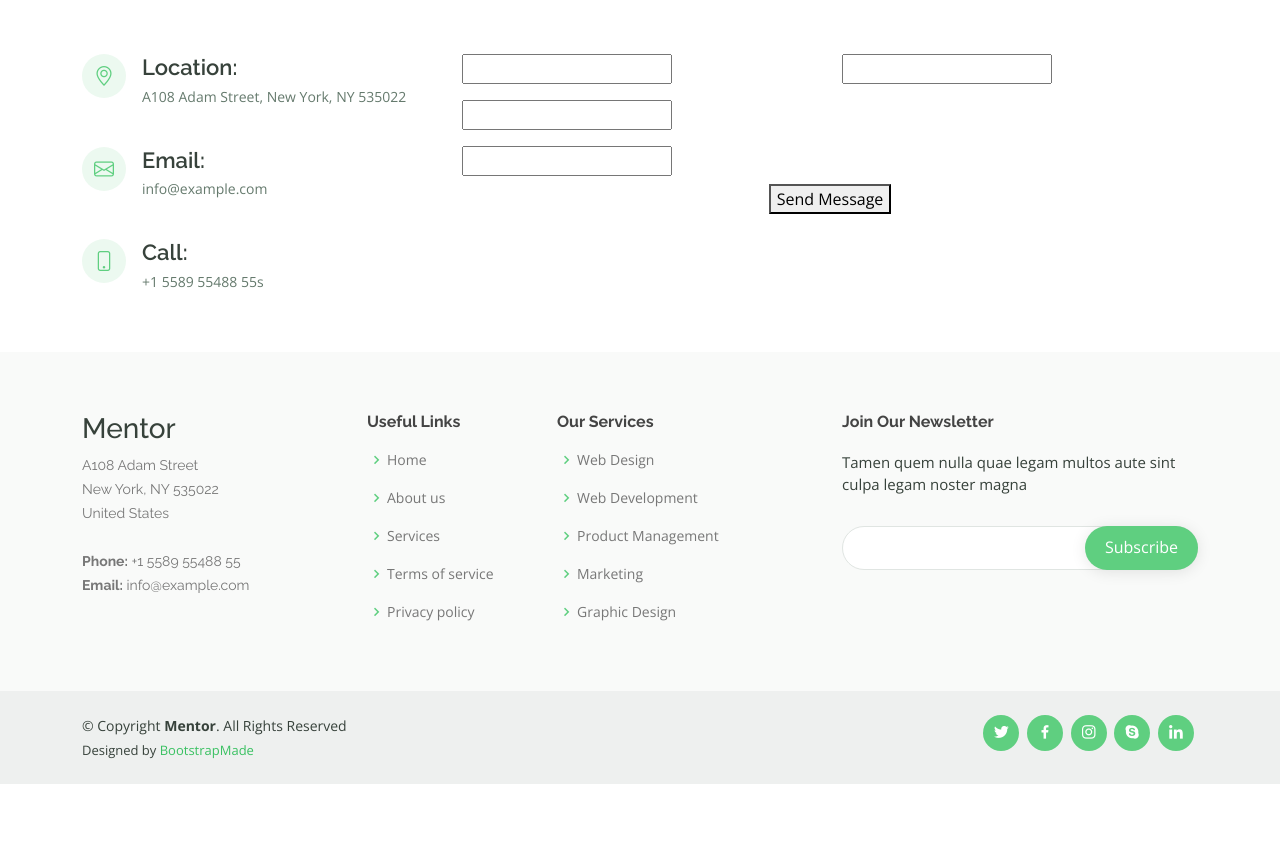
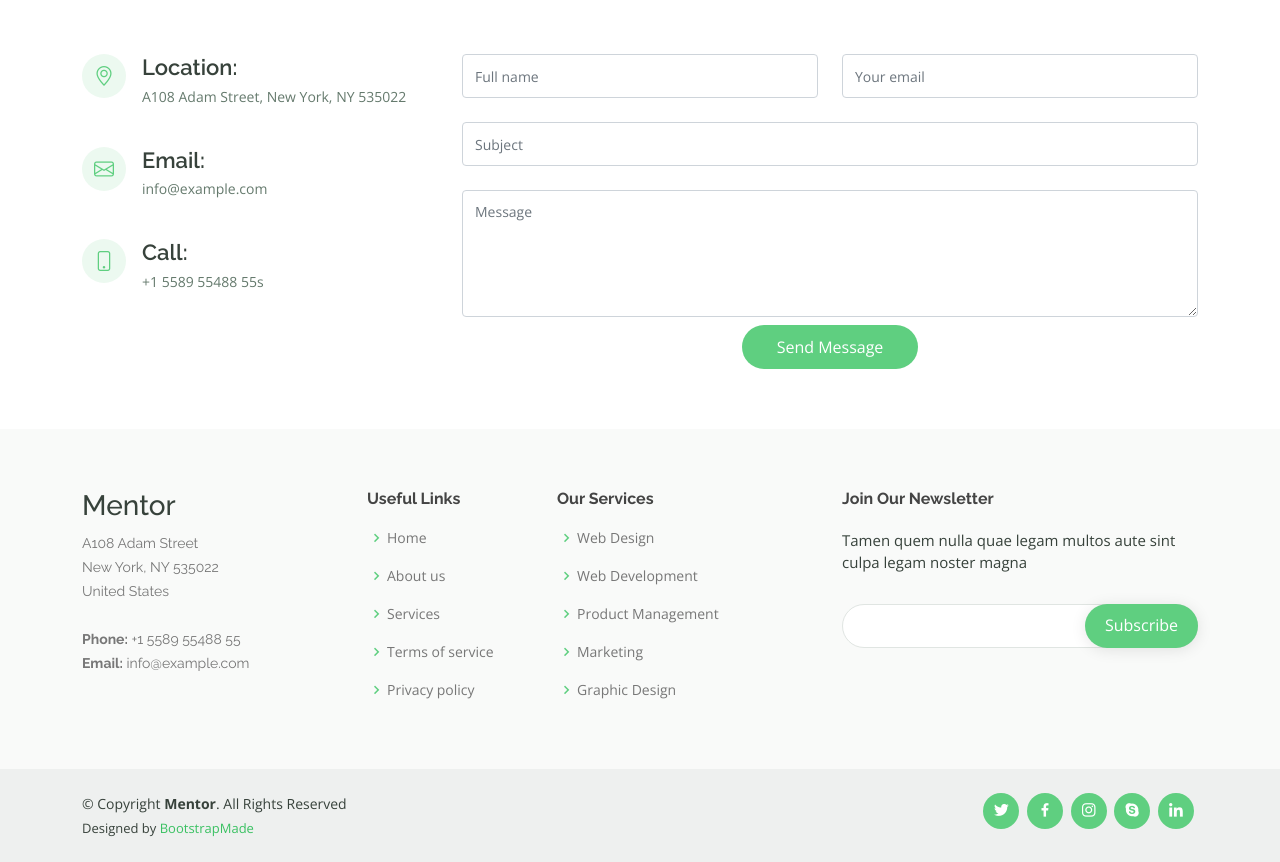
Before and after one commit to luciaderosa/mentor, a Django app: page /contact/ in a window 1280 px wide. Shown: the part 576-1438 px from the top of the page. Before the commit the page ends 1360 px from the top, so only its background shows below. Run offline with Django 4.2, Linux system fonts and the light colour scheme; some libraries are stand-ins or nearby versions.

Commit message:
formulario de contacto

```diff
--- a/contacts/forms.py
+++ b/contacts/forms.py
@@ -1,40 +1,15 @@
-from django.forms import ModelForm, TextInput, Textarea, EmailField
+from django import forms
 from .models import Contact
 
 # create a ModelForm
-class ContactForm(ModelForm):
+class ContactForm(forms.ModelForm):
     class Meta():
         model = Contact
         fields = ['name', 'email', 'subject', 'message']
-        labels = {
-            'name':'Full Name',
-            'email':'Email',
-            'subject':'Subject',
-            'message':'Message',
+
+        widgets = {
+            'name': forms.TextInput(attrs={'class':'form-control','placeholder':'Full name'}),
+            'email': forms.EmailInput(attrs={'class':'form-control','placeholder':'Your email'}),
+            'subject': forms.TextInput(attrs={'class':'form-control','placeholder':'Subject'}),
+            'message':forms.Textarea(attrs={'class':'form-control','placeholder':'Message','rows':5}),
         }
-
-
-
-                          # name= Te(label='Full name',max_length=100, widget=TextInput(
-    #                                 attrs={
-    #                                     'class':'form-control',
-    #                                     'placeholder':'FullName',
-    #                                 }))
-    # email=EmailField(label='Email',max_length=254,
-    #                                 widget=EmailInput(
-    #                                 attrs={
-    #                                     'class':'form-control',
-    #                                     'placeholder':'Your Email',
-    #                                 }))
-    # subject=CharField(label='Subject',max_length=60,widget=TextInput(
-    #                                 attrs={
-    #                                     'class':'form-control',
-    #                                     'placeholder':'Subject',
-    #                                 }))
-    # message=CharField(label='Message',max_length=512, widget=Textarea(
-    #                                 attrs={
-    #                                     'class':'form-control',
-    #                                     'placeholder':'Message',
-    #                                     'rows': 5
-    #                                 }))
-	# specify the name of model to use
--- a/contacts/views.py
+++ b/contacts/views.py
@@ -9,12 +9,15 @@ def contact(request):
         if contact_form.is_valid():
             # save the form data to model
             contact_form.save()
-            html= "Your message was sent!"
+            msg= color_msg('Your message was sent!','success')
         else:
-            html= "Verify your data"
+            msg= color_msg('Verify your data!','danger')
     else:
-        initial={'name':' ','email':' ','subject':' ','message':' '}
-        html=''
+        initial={'name':'','email':'','subject':'','message':''}
         contact_form=ContactForm(initial=initial)
+        msg= color_msg('','')
 
-    return render(request, 'mentor/contact.html', {'contact_form': contact_form, 'html':html})
+    return render(request, 'mentor/contact.html',{'contact_form': contact_form, 'msg':msg})
+
+def color_msg(text,color):
+    return {'text':text, 'color':color}
--- a/static/css/style.css
+++ b/static/css/style.css
@@ -1323,16 +1323,16 @@ section {
   color: #fff;
 }
 
-.contact .php-email-form {
+.contact .email-form {
   width: 100%;
   background: #fff;
 }
 
-.contact .php-email-form .form-group {
+.contact .email-form .form-group {
   padding-bottom: 8px;
 }
 
-.contact .php-email-form .error-message {
+.contact .email-form .error-message {
   display: none;
   color: #fff;
   background: #ed3c0d;
@@ -1341,11 +1341,11 @@ section {
   font-weight: 600;
 }
 
-.contact .php-email-form .error-message br+br {
+.contact .email-form .error-message br+br {
   margin-top: 25px;
 }
 
-.contact .php-email-form .sent-message {
+.contact .email-form .sent-message {
   display: none;
   color: #fff;
   background: #18d26e;
@@ -1354,47 +1354,30 @@ section {
   font-weight: 600;
 }
 
-.contact .php-email-form .loading {
-  display: none;
-  background: #fff;
-  text-align: center;
-  padding: 15px;
-}
-
-.contact .php-email-form .loading:before {
-  content: "";
-  display: inline-block;
-  border-radius: 50%;
-  width: 24px;
-  height: 24px;
-  margin: 0 10px -6px 0;
-  border: 3px solid #18d26e;
-  border-top-color: #eee;
-  -webkit-animation: animate-loading 1s linear infinite;
-  animation: animate-loading 1s linear infinite;
-}
-
-.contact .php-email-form input,
-.contact .php-email-form textarea {
+
+
+
+.contact .email-form input,
+.contact .email-form textarea {
   border-radius: 4px;
   box-shadow: none;
   font-size: 14px;
 }
 
-.contact .php-email-form input:focus,
-.contact .php-email-form textarea:focus {
+.contact .email-form input:focus,
+.contact .email-form textarea:focus {
   border-color: #5fcf80;
 }
 
-.contact .php-email-form input {
+.contact .email-form input {
   height: 44px;
 }
 
-.contact .php-email-form textarea {
+.contact .email-form textarea {
   padding: 10px 12px;
 }
 
-.contact .php-email-form button[type=submit] {
+.contact-button {
   background: #5fcf80;
   border: 0;
   padding: 10px 35px;
@@ -1403,7 +1386,7 @@ section {
   border-radius: 50px;
 }
 
-.contact .php-email-form button[type=submit]:hover {
+.contact-button:hover {
   background: #3ac162;
 }
 
--- a/static/vendor/php-email-form/validate.js
+++ b/static/vendor/email-form/validate.js
@@ -1,12 +1,12 @@
 /**
 * PHP Email Form Validation - v3.5
-* URL: https://bootstrapmade.com/php-email-form/
+* URL: https://bootstrapmade.com/email-form/
 * Author: BootstrapMade.com
 */
 (function () {
   "use strict";
 
-  let forms = document.querySelectorAll('.php-email-form');
+  let forms = document.querySelectorAll('.email-form');
 
   forms.forEach( function(e) {
     e.addEventListener('submit', function(event) {
@@ -21,7 +21,7 @@
         displayError(thisForm, 'The form action property is not set!')
         return;
       }
-      thisForm.querySelector('.loading').classList.add('d-block');
+
       thisForm.querySelector('.error-message').classList.remove('d-block');
       thisForm.querySelector('.sent-message').classList.remove('d-block');
 
@@ -59,7 +59,6 @@
       return response.text();
     })
     .then(data => {
-      thisForm.querySelector('.loading').classList.remove('d-block');
       if (data.trim() == 'OK') {
         thisForm.querySelector('.sent-message').classList.add('d-block');
         thisForm.reset();
@@ -73,7 +72,6 @@
   }
 
   function displayError(thisForm, error) {
-    thisForm.querySelector('.loading').classList.remove('d-block');
     thisForm.querySelector('.error-message').innerHTML = error;
     thisForm.querySelector('.error-message').classList.add('d-block');
   }
--- a/templates/base.html
+++ b/templates/base.html
@@ -44,7 +44,7 @@
   <script src="{% static 'vendor/aos/aos.js' %}"></script>
   <script src="{% static 'vendor/bootstrap/js/bootstrap.bundle.min.js' %}"></script>
   <script src="{% static 'vendor/swiper/swiper-bundle.min.js' %}"></script>
-  <script src="{% static 'vendor/php-email-form/validate.js' %}"></script>
+  {% comment %} <script src="{% static 'vendor/email-form/validate.js' %}"></script> {% endcomment %}
 
   <!-- Template Main JS File -->
   <script src="{% static 'js/main.js' %}"></script>
--- a/templates/mentor/contact.html
+++ b/templates/mentor/contact.html
@@ -1,5 +1,4 @@
 {% extends 'base.html' %} {% block title %}Contact{% endblock %}
-
 {% block content %}
 <main id="main">
   <!-- ======= Breadcrumbs ======= -->
@@ -51,68 +50,23 @@
         </div>
 
         <div class="col-lg-8 mt-5 mt-lg-0">
-          <form action="" method="post" role="form">
+          <form action="" method="post" role="form" class="email-form" novalidate>
             {% csrf_token %}
             <div class="row">
-              <div class="col-md-6 form-group">
-                {% comment %}
-                <input
-                  type="text"
-                  name="name"
-                  class="form-control"
-                  id="name"
-                  placeholder="Your Name"
-                  required
-                />
-                {% endcomment %}
-                {{ contact_form.name }}
+              <div class="col-md-6 form-group">{{ contact_form.name }}</div>
+              <div class="col-md-6 form-group mt-3 mt-md-0">{{ contact_form.email }}</div>
+            </div>
+            <div class="form-group mt-3">{{ contact_form.subject }}</div>
+            <div class="form-group mt-3">{{ contact_form.message }}</div>
+
+            {% if msg.text %}
+              <div class="alert alert-{{msg.color}} my-3">
+                <strong>{{ msg.text }}</strong>
               </div>
-              <div class="col-md-6 form-group mt-3 mt-md-0">
-                {% comment %}
-                <input
-                  type="email"
-                  class="form-control"
-                  name="email"
-                  id="email"
-                  placeholder="Your Email"
-                  required
-                />
-                {% endcomment %}
-                {{ contact_form.email }}
-              </div>
-            </div>
-            <div class="form-group mt-3">
-              {% comment %}
-              <input
-                type="text"
-                class="form-control"
-                name="subject"
-                id="subject"
-                placeholder="Subject"
-                required
-              />
-              {% endcomment %}
-              {{ contact_form.subject }}
-            </div>
-            <div class="form-group mt-3">
-              {% comment %}
-              <textarea
-                class="form-control"
-                name="message"
-                rows="5"
-                placeholder="Message"
-                required
-              ></textarea>
-              {% endcomment %}
-              {{ contact_form.message }}
-            </div>
-            {% if html %}
-            <div class="my-3">
-              <div class="sent-message">{{ html }}</div>
-            </div>
             {% endif %}
-            <div class="text-center mt-2">
-              <button type="submit">Send Message</button>
+
+            <div class="text-center">
+              <button type="submit" class="contact-button">Send Message</button>
             </div>
           </form>
         </div>
```
